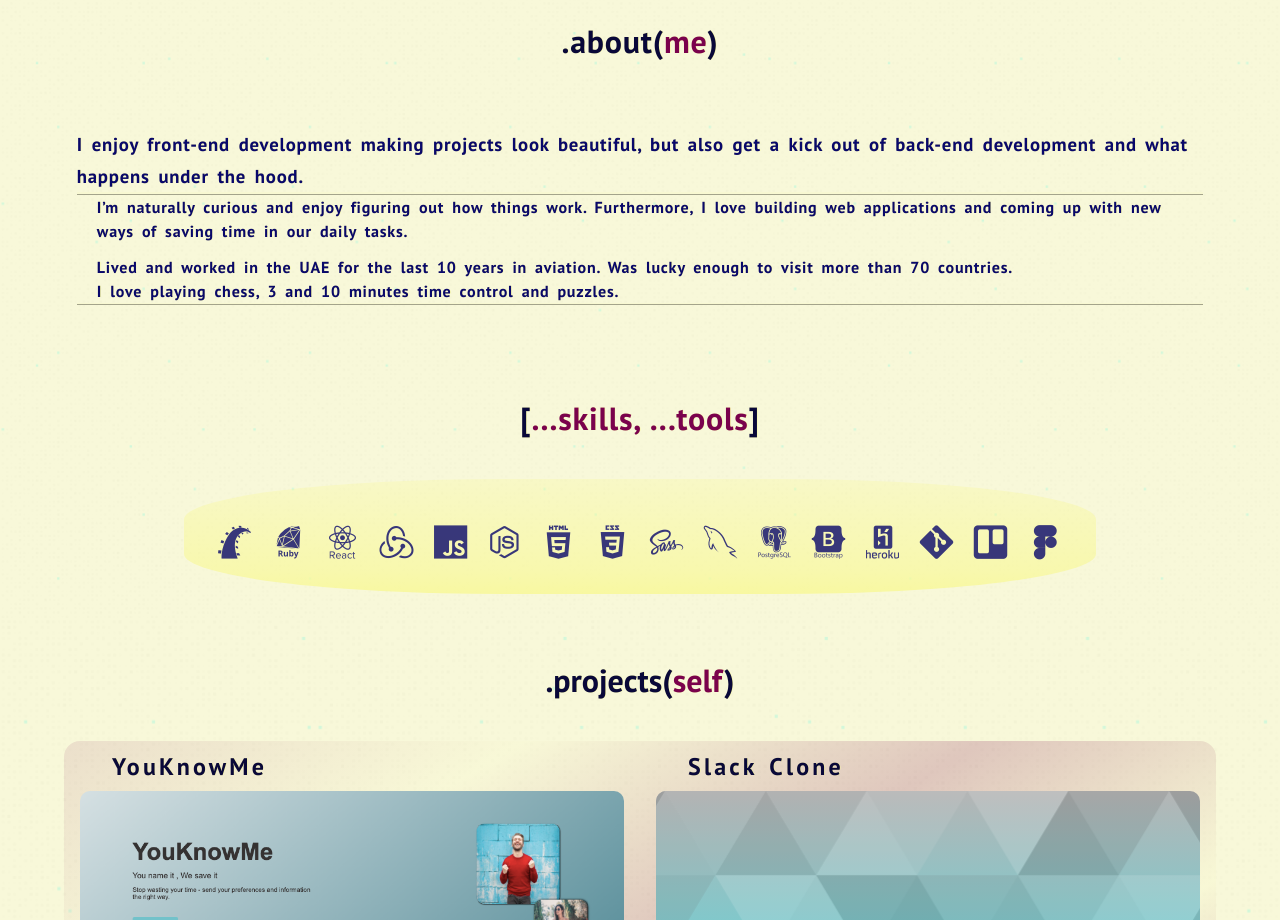
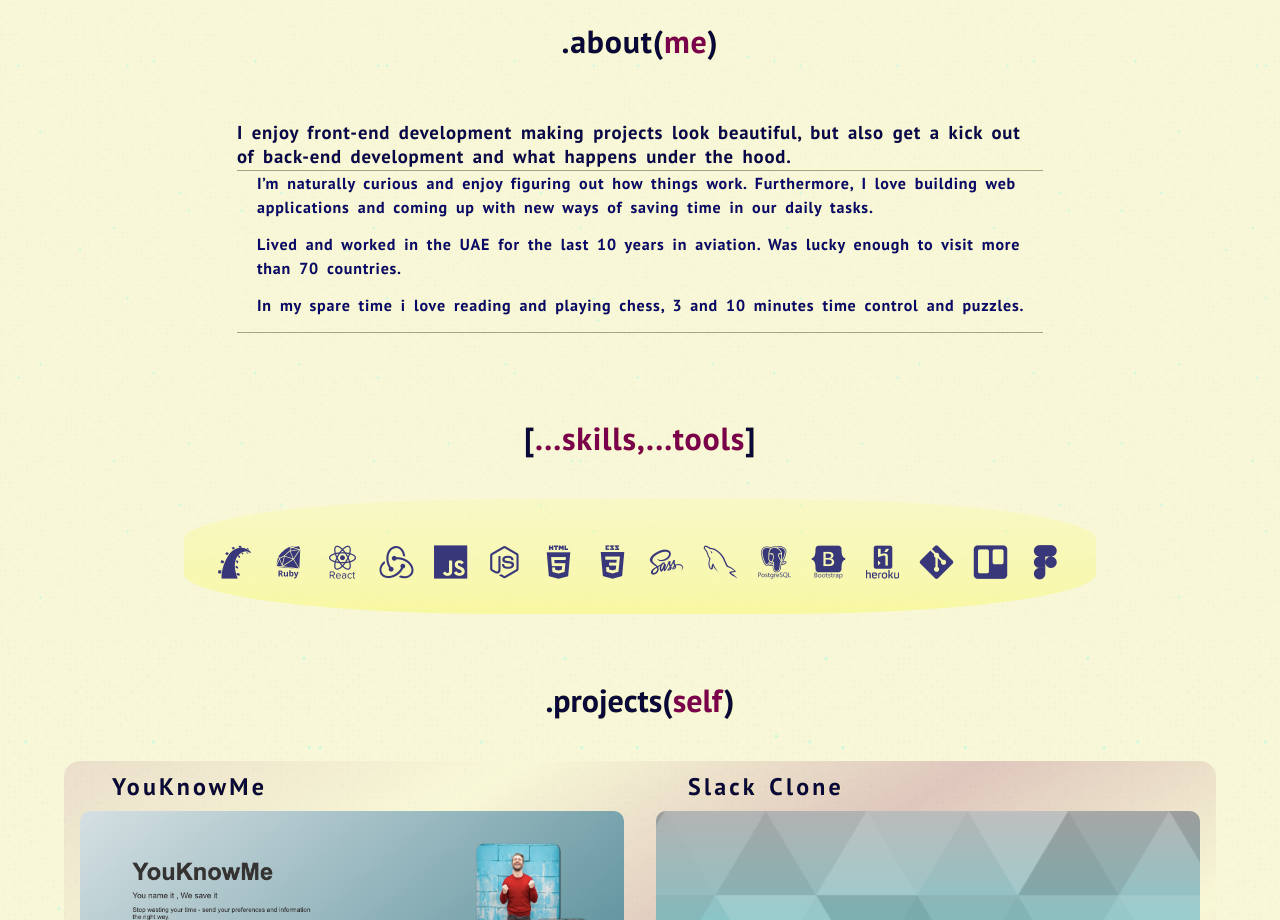
Before and after one commit to alex4tm/portfolio-v1, a React (Create React App) app: page / in a window 1280 px wide. Shown: the part 900-1820 px from the top of the page. Built offline with nearby package versions, Linux system fonts and the light colour scheme.

Commit message:
styled about me sction and refactored content

```diff
--- a/src/components/About.css
+++ b/src/components/About.css
@@ -32,15 +32,13 @@
 
 .about-info h3 {
     border-bottom: 3px ridge rgb(var(--color-background-main));
-    line-height: 2rem;
-    margin-block-start: 0 !important;
+    line-height: 1.5rem;
+    max-width: 70vw;
+    margin-block-start:  !important;
     margin-block-end: 0 !important;
     margin-inline-start: 0px !important;
     margin-inline-end: 0px !important;
-}
-
-.about-info ul:last-child {
-    border-bottom: 2px ridge rgb(var(--color-background-main));
+    color: rgb(var(--color-main-500));
 }
 
 .about-info {
@@ -49,19 +47,18 @@
 
 .about-info p {
   margin-left: 20px;
+  max-width: 70vw;
+  color: rgb(var(--color-main-300));
+  line-height: 1.5rem;
 }
 
-.about-info li {
-  margin-left: 20px;
+.about-info:last-child {
+  border-bottom: 3px ridge rgb(var(--color-background-main));
 }
-
 .about-content p {
   font-weight: 400;
   margin-bottom: 0.8rem;
-}
-
-.about-info ul {
-  list-style: none;
+  max-width: 70vw;
 }
 
 .skills-icons {
--- a/src/components/About.js
+++ b/src/components/About.js
@@ -8,17 +8,14 @@ function About() {
       <div className="about-content">
         <div className="about-info">
            <h3>I enjoy front-end development making projects look beautiful, but also get a kick out of back-end development and what happens under the hood.</h3>
-             <p> I’m naturally curious and enjoy figuring out how things work. Furthermore, I love building web applications and coming up with new ways of saving time in our daily tasks.
-            </p>
-          <ul>
-            <li>Lived and worked in the UAE for the last 10 years in aviation. Was lucky enough to visit more than 70 countries.</li>
-            <li>I love playing chess, 3 and 10 minutes time control and puzzles.</li>
-          </ul>
+            <p> I’m naturally curious and enjoy figuring out how things work. Furthermore, I love building web applications and coming up with new ways of saving time in our daily tasks.</p>
+            <p>Lived and worked in the UAE for the last 10 years in aviation. Was lucky enough to visit more than 70 countries.</p>
+            <p>In my spare time i love reading and playing chess, 3 and 10 minutes time control and puzzles.</p>
         </div>
       </div>
       <div className="about-skills">
         <h1>
-          [<span className="theme--color">...skills, ...tools</span>]
+          [<span className="theme--color">...skills,...tools</span>]
         </h1>
         <div className="skills-icons">
           <i className="devicon-rails-plain colored" title="Rails"></i>
```
